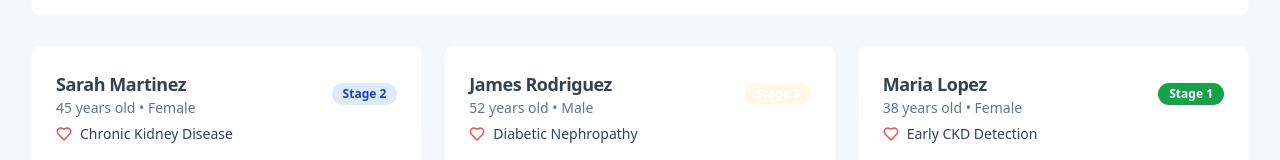
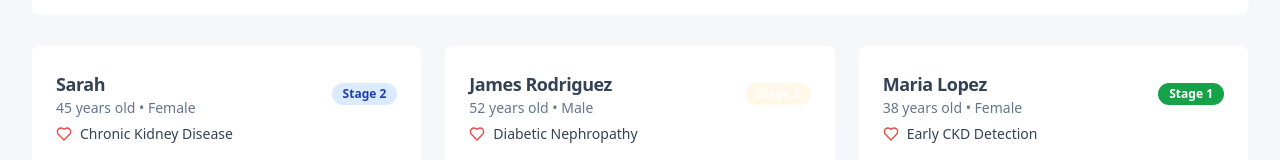
Before and after one commit to Ellie483/kidney-guardian-hub, a React (Vite) app: page /patients in a window 1280 px wide. Shown: the part 453-613 px from the top of the page. Built offline with nearby package versions, Linux system fonts and the light colour scheme; sample sign-in values are in the browser's storage.

Commit message:
Hanni: updated

```diff
--- a/src/pages/Patients.tsx
+++ b/src/pages/Patients.tsx
@@ -10,7 +10,7 @@ import { useState } from "react";
 const mockPatients = [
   {
     id: 1,
-    name: "Sarah Martinez",
+    name: "Sarah ",
     age: 45,
     gender: "Female",
     stage: "Stage 2",
```
